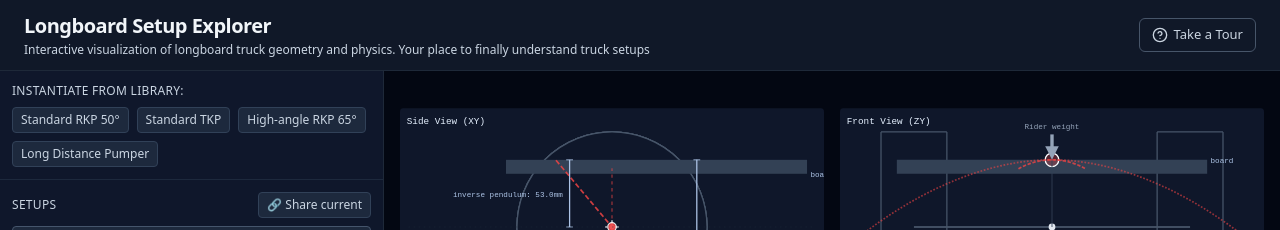
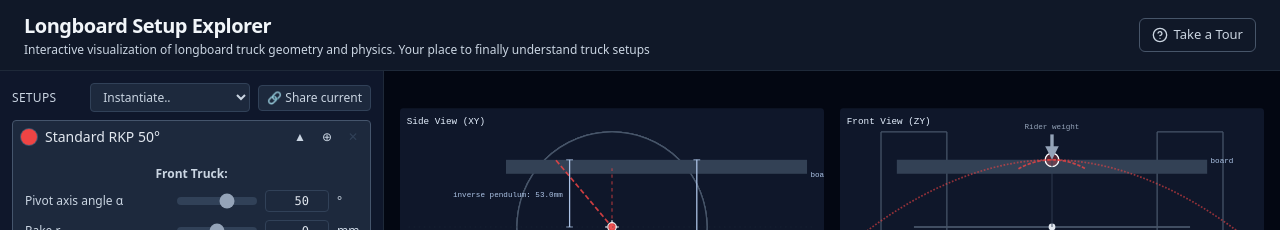
Before and after one commit to drdeimel/longboard-setup-explorer, a React (Vite) app: page / in a window 1280 px wide. Shown: the top 230 px of the page. Built offline with nearby package versions, Linux system fonts and the light colour scheme.

Commit message:
UI cleanup

```diff
--- a/src/components/AGENTS.md
+++ b/src/components/AGENTS.md
@@ -28,6 +28,7 @@ UI and presentation domain.
 - The motion graph viewport toggle switches between `Follow` and `Zoom-To-Fit`; the latter displays the complete currently retained trace.
 - The motion graph viewport toggle is rendered as an SVG overlay directly below the `Birds-eye Motion Trace` label.
 - The `ConfigPanel` enforces setup lifecycle rules: at least one setup must exist, deletion is disabled at 1 setup, and duplication creates a deep copy with a new auto-generated name and color.
+- The `ConfigPanel` exposes library setup instantiation through a resettable select beside `Share current`; selecting a library entry creates a setup through the existing preset callback.
 - Chart Controls expose the `Lean motion` selector and simulation play/pause control. Manual mode enables slider and front-view drag input; automatic modes drive the shared lean used by diagrams and charts. Pause freezes the shared simulation clock and motion view.
 - `TourOverlay` renders the guided tour UI with backdrop, highlight, and tooltip. Transition timing between tour stops is controlled via CSS transitions.
 - `TourSelector` provides the UI for selecting and starting available tours.
--- a/src/components/ConfigPanel.tsx
+++ b/src/components/ConfigPanel.tsx
@@ -302,30 +302,27 @@ const ConfigPanel: React.FC<ConfigPanelProps> = ({
   return (
     <div className="flex flex-col h-full overflow-hidden bg-slate-900">
       <div className="flex-1 overflow-y-auto">
-        {/* ── Library ── */}
-        <div className="px-3 py-3 border-b border-slate-800">
-          <p className="text-xs text-slate-300 uppercase tracking-wide mb-2">Instantiate from Library:</p>
-          <div className="flex flex-wrap gap-2">
-            {LIBRARY.map(entry => {
-              const config = getSetupFromLibraryEntry(entry)
-              if (!config) return null
-              return (
-                <button
-                  key={entry.label}
-                  className="px-2 py-1 text-xs rounded bg-slate-800 hover:bg-slate-700 text-slate-300 border border-slate-700 transition-colors"
-                  onClick={() => onLoadPreset(config, entry.label)}
-                >
-                  {entry.label}
-                </button>
-              )
-            })}
-          </div>
-        </div>
-
         {/* ── Setup List ── */}
         <div className="px-3 py-3 border-b border-slate-800">
           <div className="flex items-center justify-between mb-2">
             <p className="text-xs text-slate-300 uppercase tracking-wide">Setups</p>
+            <div className="flex items-center gap-2">
+              <select
+                defaultValue=""
+                className="max-w-40 px-2 py-1 text-xs rounded bg-slate-800 hover:bg-slate-700 text-slate-300 border border-slate-700 transition-colors"
+                onChange={event => {
+                  const entry = LIBRARY.find(candidate => candidate.label === event.target.value)
+                  const config = entry ? getSetupFromLibraryEntry(entry) : null
+                  if (entry && config) onLoadPreset(config, entry.label)
+                  event.currentTarget.value = ''
+                }}
+                aria-label="Instantiate setup from library"
+              >
+                <option value="">Instantiate..</option>
+                {LIBRARY.map(entry => (
+                  <option key={entry.label} value={entry.label}>{entry.label}</option>
+                ))}
+              </select>
               <button
                 className="px-2 py-1 text-xs rounded bg-slate-800 hover:bg-slate-700 text-slate-300 border border-slate-700 transition-colors"
                 onClick={handleShareClick}
@@ -333,6 +330,7 @@ const ConfigPanel: React.FC<ConfigPanelProps> = ({
               >
                 {shareCopied ? '✓ Copied!' : '🔗 Share current'}
               </button>
+            </div>
           </div>
           <div className="space-y-1">
             {setups.map(setup => {
```
Lines whose indentation alone changed are shown as unchanged.
